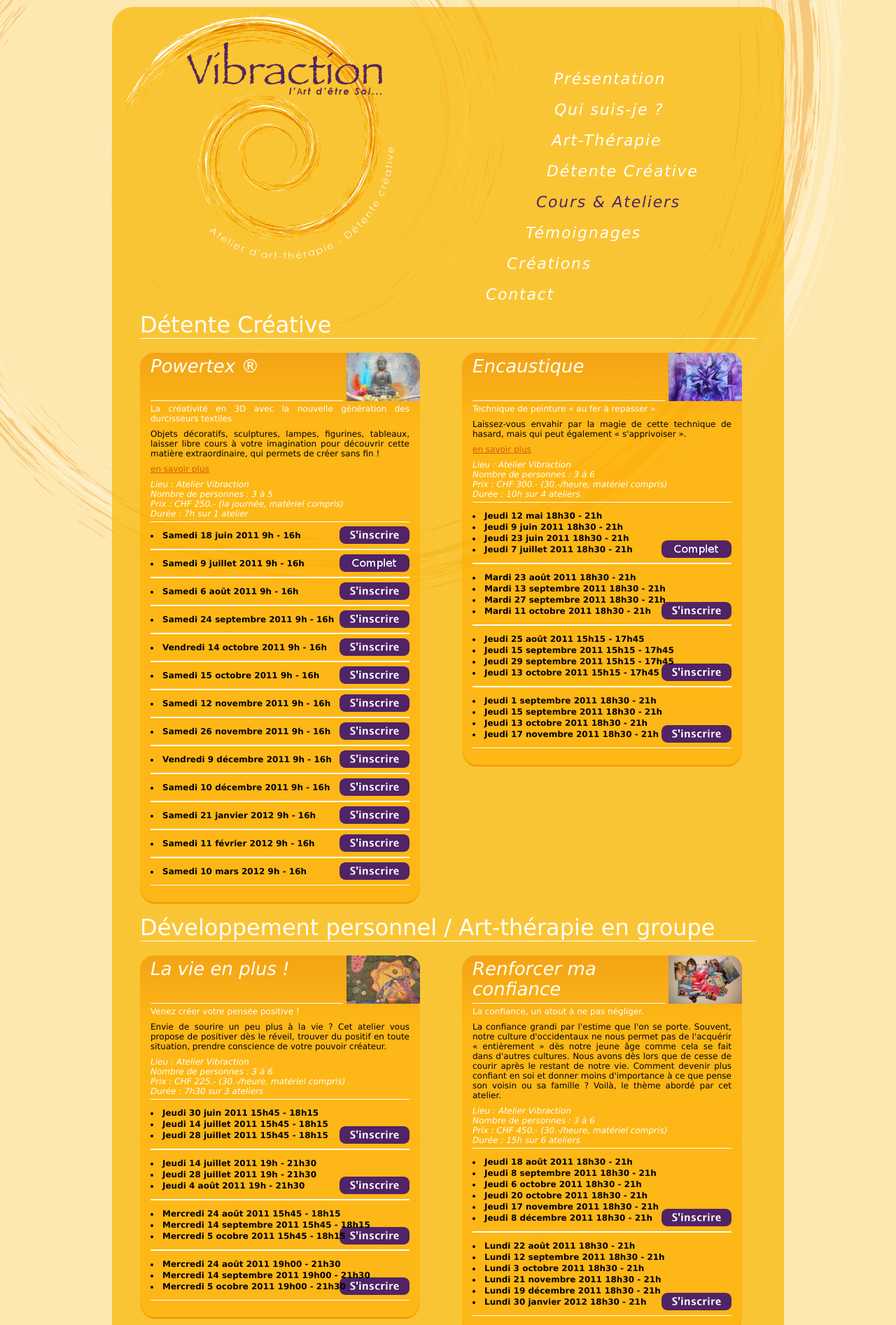
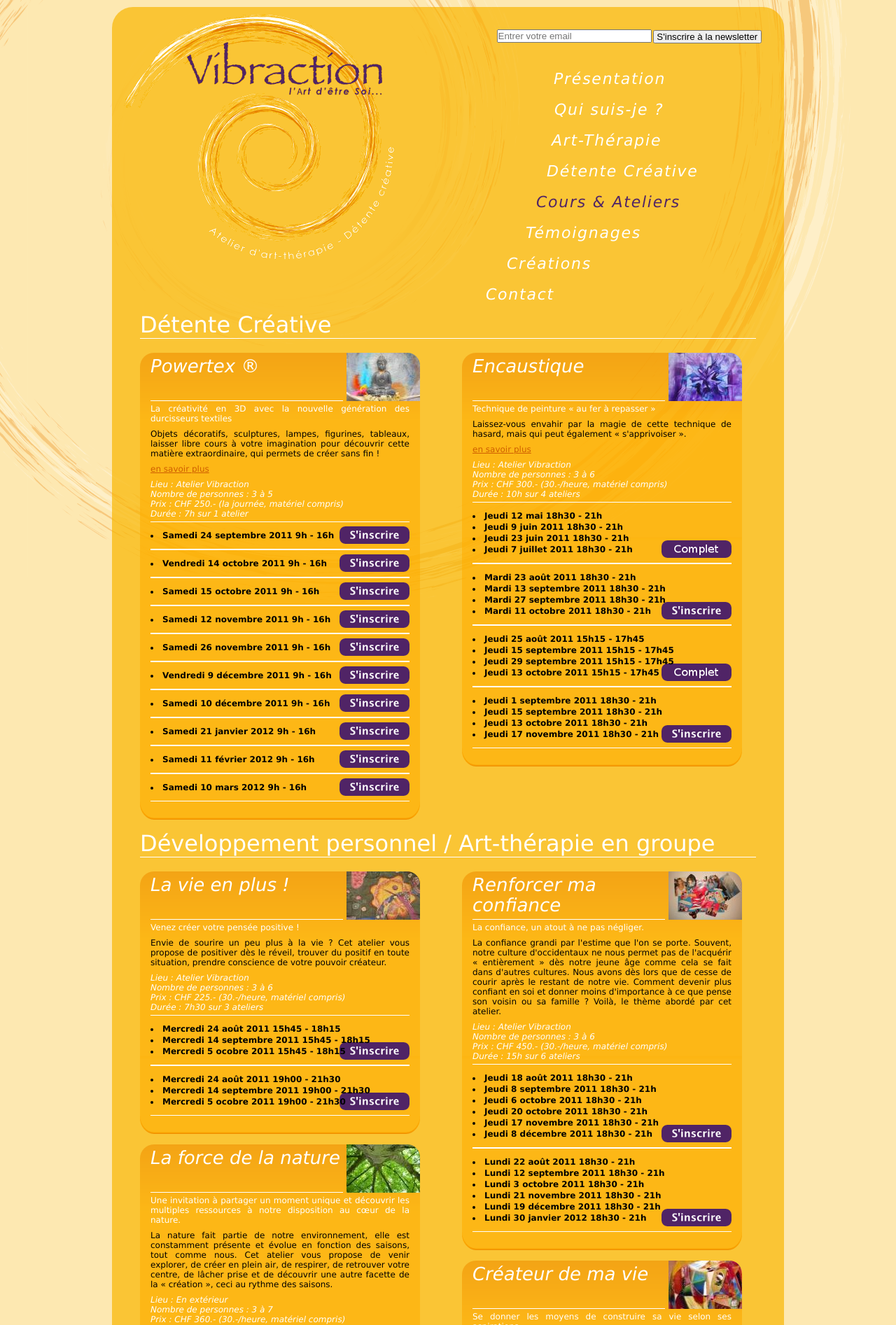
Before and after one commit to liquidconcept/vibraction-website, a PHP site: page /cours.htm in a window 1280 px wide. Shown: the top 1893 px of the page at 70% size. Run offline with PHP 8.4, Linux system fonts and the light colour scheme; some libraries are stand-ins or nearby versions.

Commit message:
Added newsletter to every page and updated calendar data

```diff
--- a/cours.htm
+++ b/cours.htm
@@ -47,6 +47,14 @@
         <h1><a href="index.htm"><em>Vibraction</em></a></h1>
         <p>L'Art d'être Soi</p>
       </div>
+      <form action="http://lconcept.createsend.com/t/r/s/kraul/" method="post" id="newsletter-form">
+        <table>
+          <tr>
+            <td><p><input type="text" name="cm-kraul-kraul" id="kraul-kraul" size="25" placeholder="Entrer votre email" /></p></td>
+            <td><input type="submit" class="submit" value="&nbsp;S'inscrire à la newsletter&nbsp;" /></td>
+          </tr>
+        </table>
+      </form>
       <div id="nav">
         <ul class="menu">
           <li class="m1"><a href="presentation.htm">Présentation</a></li>
@@ -79,24 +87,6 @@
                   Prix : CHF 250.- (la journée, matériel compris)<br/>
                   Durée : 7h sur 1 atelier</p>
                 </div>
-            </div>
-            <div class="course">
-              <ul>
-                <li>Samedi 18 juin 2011 9h - 16h</li>
-              </ul>
-              <a href="./cours_inscription.php?cours_name=Powertex&cours_date=18 juin 2011" class="submit">S'inscrire</a>
-            </div>
-            <div class="course">
-              <ul>
-                <li>Samedi 9 juillet 2011 9h - 16h</li>
-              </ul>
-              <a href="#" class="submit full">S'inscrire</a>
-            </div>
-            <div class="course">
-              <ul>
-                <li>Samedi 6 août 2011 9h - 16h</li>
-              </ul>
-              <a href="./cours_inscription.php?cours_name=Powertex&cours_date=6 août 2011" class="submit">S'inscrire</a>
               </div>
               <div class="course">
                 <ul>
@@ -204,7 +194,7 @@
                   <li>Jeudi 29 septembre 2011 15h15 - 17h45</li>
                   <li>Jeudi 13 octobre 2011 15h15 - 17h45</li>
                 </ul>
-              <a href="./cours_inscription.php?cours_name=Encaustique&cours_date=25 août janvier 2011 à 15h15 au 13 octobre 2011" class="submit">S'inscrire</a>
+                <a href="#" class="submit full">S'inscrire</a>
               </div>
               <div class="course">
                 <ul>
@@ -243,24 +233,6 @@
 
               <div class="course">
                 <ul>
-                <li>Jeudi 30 juin 2011 15h45 - 18h15</li>
-                <li>Jeudi 14 juillet 2011 15h45 - 18h15</li>
-                <li>Jeudi 28 juillet 2011 15h45 - 18h15</li>
-              </ul>
-              <a href="./cours_inscription.php?cours_name=La vie en plus&cours_date=30 juin 2011 au 28 juillet 2011" class="submit">S'inscrire</a>
-            </div>
-
-            <div class="course">
-              <ul>
-                <li>Jeudi 14 juillet 2011 19h - 21h30</li>
-                <li>Jeudi 28 juillet 2011 19h - 21h30</li>
-                <li>Jeudi 4 août 2011 19h - 21h30</li>
-              </ul>
-              <a href="./cours_inscription.php?cours_name=La vie en plus&cours_date=14 juillet 2011 au 4 août 2011" class="submit">S'inscrire</a>
-            </div>
-
-            <div class="course">
-              <ul>
                   <li>Mercredi 24 août 2011 15h45 - 18h15</li>
                   <li>Mercredi 14 septembre 2011 15h45 - 18h15</li>
                   <li>Mercredi 5 ocobre 2011 15h45 - 18h15</li>
@@ -293,16 +265,6 @@
                   Prix : CHF 360.- (30.-/heure, matériel compris)<br/>
                   Durée : 12h sur 4 ateliers</p>
                 </div>
-            </div>
-
-            <div class="course">
-              <ul>
-                <li>Samedi 9 octobre 2010 9h - 12h</li>
-                <li>Samedi 29 janvier 2011 9h - 12h</li>
-                <li>Samedi 7 mai 2011 9h - 12h</li>
-                <li>Samedi 2 juillet 2011 9h - 12h</li>
-              </ul>
-              <a href="#" class="submit full">Complet</a>
               </div>
 
               <div class="course">
@@ -422,15 +384,6 @@
 
               <div class="course">
                 <ul>
-                <li>Mardi 28 juin 2011 18h30 - 21h</li>
-                <li>Mardi 12 juillet 2011 18h30 - 21h</li>
-                <li>Mardi 26 juillet 2011 18h30 - 21h</li>
-              </ul>
-              <a href="./cours_inscription.php?cours_name=Créateur de ma vie&cours_date=28 juin 2011 au 26 juillet 2011" class="submit">S'inscrire</a>
-            </div>
-
-            <div class="course">
-              <ul>
                   <li>Mercredi 28 septembre 2011 15h45 - 18h15</li>
                   <li>Mercredi 19 octobre 2011 15h45 - 18h15</li>
                   <li>Mercredi 16 novembre 2011 15h45 - 18h15</li>
```
Also changed, not shown: art-therapie.htm (+8 -0 lines), contact.htm (+8 -0 lines), cours_inscription.php (+8 -0 lines), creations.htm (+8 -0 lines), detente-creative.htm (+8 -0 lines), presentation.htm (+8 -0 lines), qui-suis-je.htm (+8 -0 lines), temoignages.htm (+8 -0 lines), index.htm (indentation only). Lines whose indentation alone changed are shown as unchanged.
